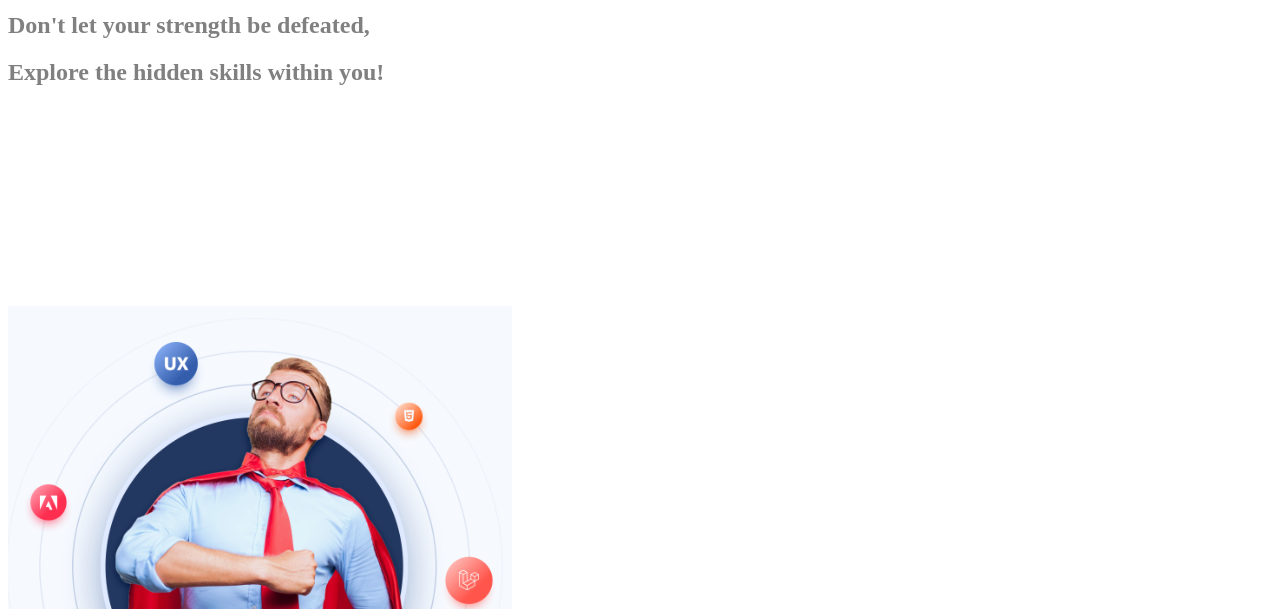
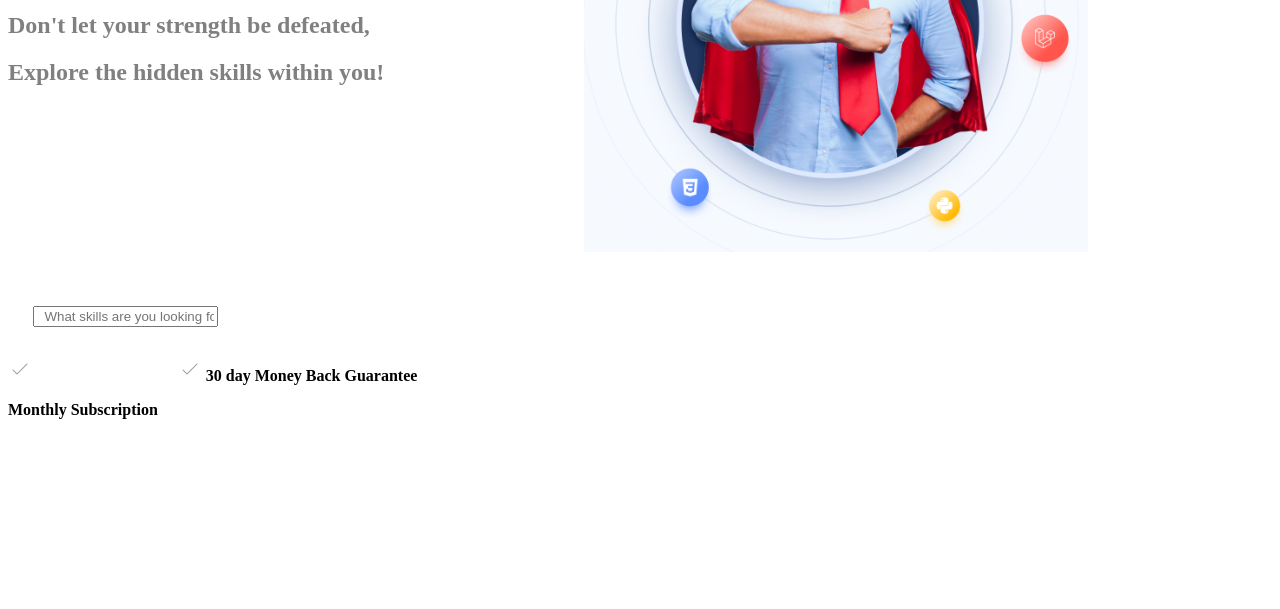
Before and after one commit to NancyMurangira/LandingPage, a plain HTML site: page index.html in a window 1280 px wide. Shown: the part 444-1053 px from the top of the page. Drawn offline with Linux system fonts and the light colour scheme.

Commit message:
Added changes

```diff
--- a/style.css
+++ b/style.css
@@ -76,7 +76,6 @@
 }
 @media screen and (min-width: 768px) and (max-width: 1023px) {
   .landing-page{
-    display: grid;
   }
     .heroman-picture img {
       margin-left: 260px;
@@ -93,7 +92,6 @@
 
 @media screen and (min-width: 1024px) {
   .landing-page{
-    display: grid;
   }
     .heroman-picture img {
       margin-left: 260px;
@@ -103,7 +101,7 @@
 
     }
     .navbar{
-      display: grid;
+    display: grid;
     }
 
 }
```
